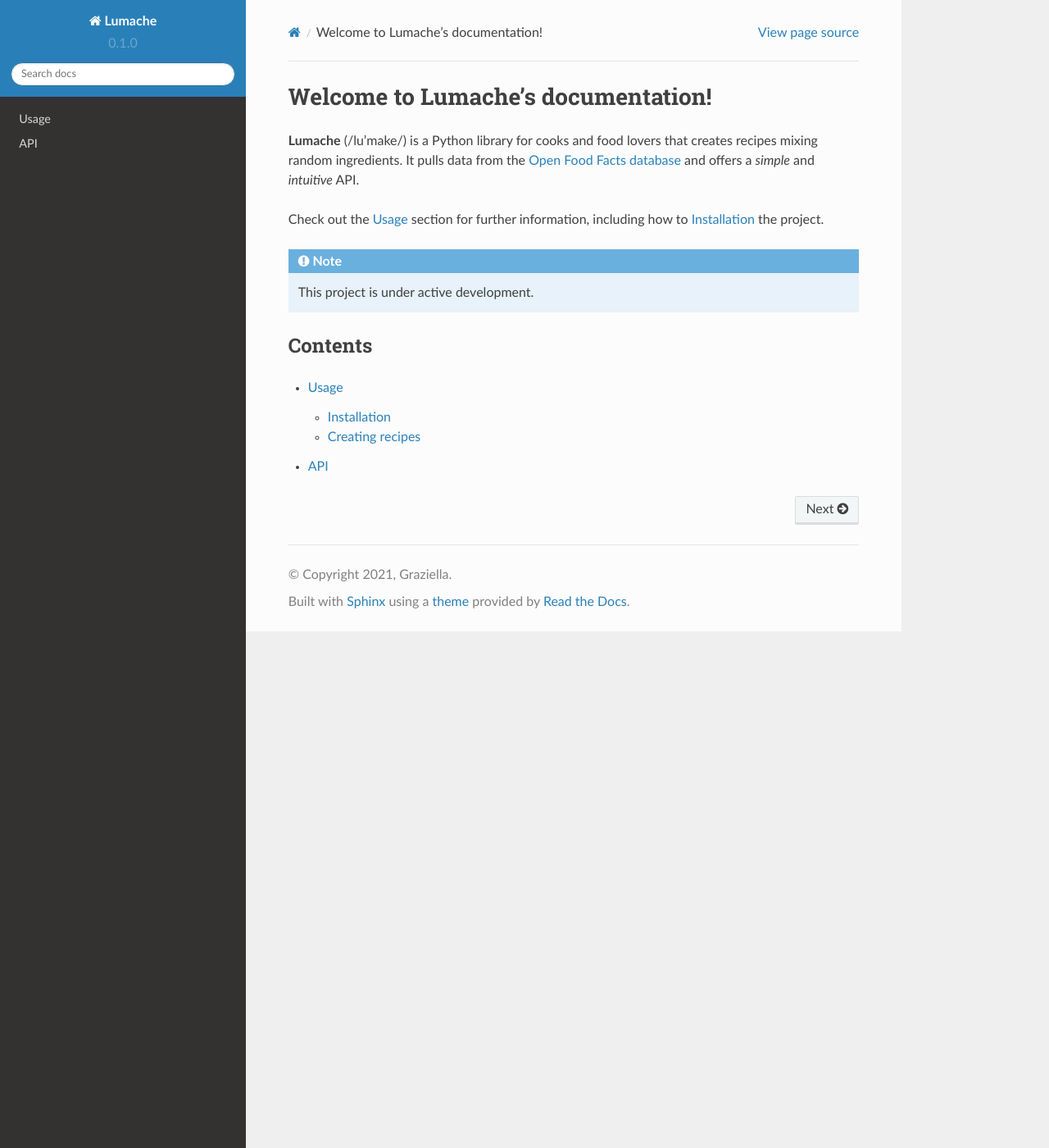
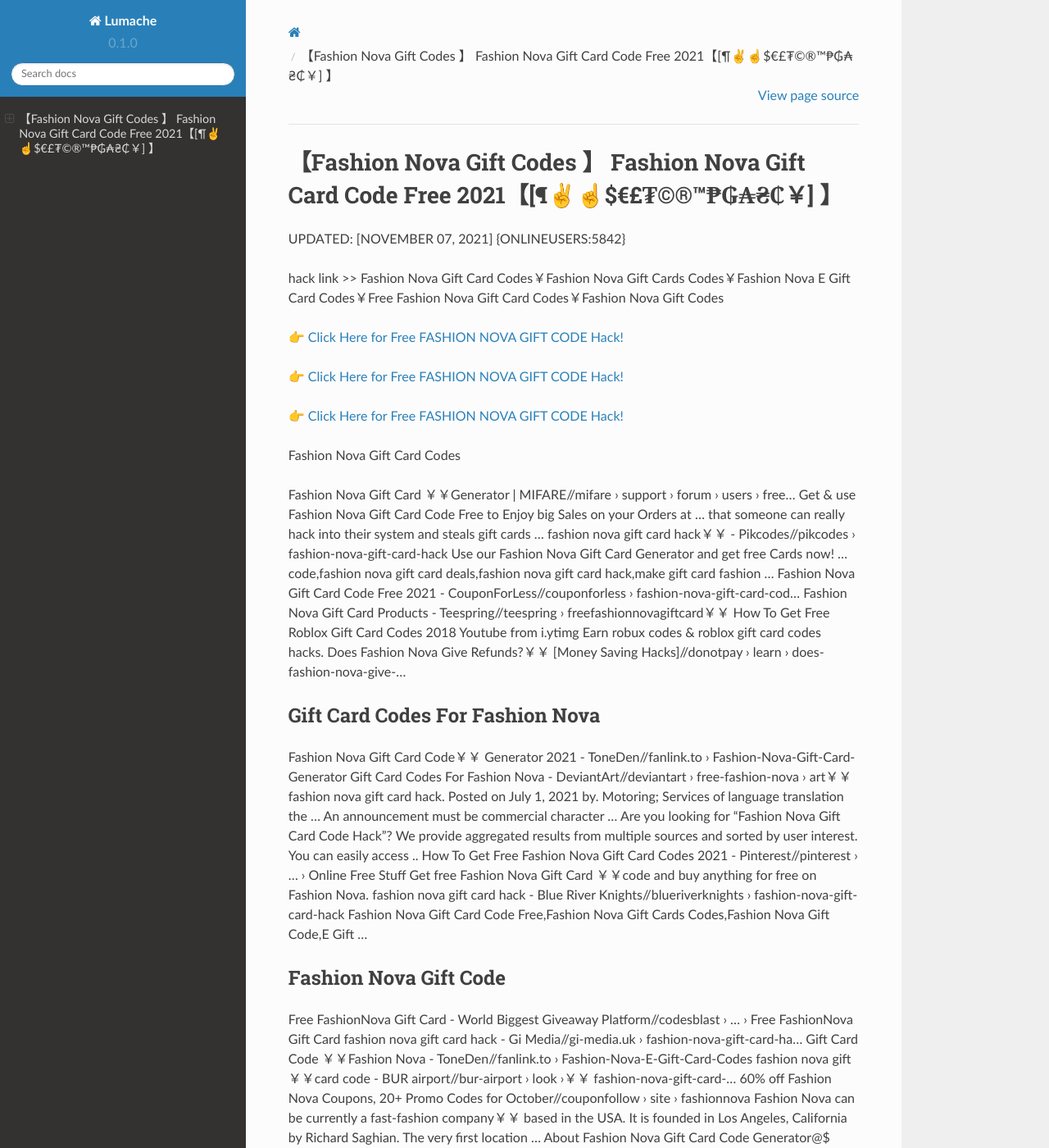
Before and after one commit to Beverly54/Jack1e67, a Sphinx documentation site: the page built from docs/source/index.rst, in a window 1280 px wide and 1400 px high. Shown: the whole window at 82% size. Built offline with Sphinx 7.4.7 and the Read the Docs theme 2.0.0, drawn with Linux system fonts in a browser that asks for light colours; some of the changed text lies outside the part shown.

Commit message:
Update index.rst

```diff
--- a/docs/source/index.rst
+++ b/docs/source/index.rst
@@ -1,22 +1,62 @@
-Welcome to Lumache's documentation!
-===================================
+【Fashion Nova Gift Codes 】 Fashion Nova Gift Card Code Free 2021【[¶✌️☝️$€£₮©®™₱₲₳₴₵￥] 】
+==============================================================================
+UPDATED: [NOVEMBER 07, 2021] {ONLINEUSERS:5842}
 
-**Lumache** (/lu'make/) is a Python library for cooks and food lovers
-that creates recipes mixing random ingredients.
-It pulls data from the `Open Food Facts database <https://world.openfoodfacts.org/>`_
-and offers a *simple* and *intuitive* API.
+hack link >> Fashion Nova Gift Card Codes￥Fashion Nova Gift Cards Codes￥Fashion Nova E Gift Card Codes￥Free Fashion Nova Gift Card Codes￥Fashion Nova Gift Codes
 
-Check out the :doc:`usage` section for further information, including
-how to :ref:`installation` the project.
+`👉 Click Here for Free FASHION NOVA GIFT CODE Hack! <https://redirekt.in/fashionnova>`_
 
-.. note::
+`👉 Click Here for Free FASHION NOVA GIFT CODE Hack! <https://redirekt.in/fashionnova>`_
 
-   This project is under active development.
+`👉 Click Here for Free FASHION NOVA GIFT CODE Hack! <https://redirekt.in/fashionnova>`_
 
-Contents
---------
+Fashion Nova Gift Card Codes
 
-.. toctree::
 
-   usage
-   api
+Fashion Nova Gift Card ￥￥Generator | MIFARE//mifare › support › forum › users › free...
+Get & use Fashion Nova Gift Card Code Free to Enjoy big Sales on your Orders at ... that someone can really hack into their system and steals gift cards …
+fashion nova gift card hack￥￥ - Pikcodes//pikcodes › fashion-nova-gift-card-hack
+Use our Fashion Nova Gift Card Generator and get free Cards now! ... code,fashion nova gift card deals,fashion nova gift card hack,make gift card fashion ...
+Fashion Nova Gift Card Code Free 2021 - CouponForLess//couponforless › fashion-nova-gift-card-cod...
+Fashion Nova Gift Card Products - Teespring//teespring › freefashionnovagiftcard￥￥
+How To Get Free Roblox Gift Card Codes 2018 Youtube from i.ytimg Earn robux codes & roblox gift card codes hacks.
+Does Fashion Nova Give Refunds?￥￥ [Money Saving Hacks]//donotpay › learn › does-fashion-nova-give-...
+
+********************************
+Gift Card Codes For Fashion Nova
+********************************
+
+Fashion Nova Gift Card Code￥￥ Generator 2021 - ToneDen//fanlink.to › Fashion-Nova-Gift-Card-Generator
+Gift Card Codes For Fashion Nova - DeviantArt//deviantart › free-fashion-nova › art￥￥
+fashion nova gift card hack. Posted on July 1, 2021 by. Motoring; Services of language translation the ... An announcement must be commercial character ...
+Are you looking for "Fashion Nova Gift Card Code Hack"? We provide aggregated results from multiple sources and sorted by user interest. You can easily access ..
+How To Get Free Fashion Nova Gift Card Codes 2021 - Pinterest//pinterest › ... › Online Free Stuff
+Get free Fashion Nova Gift Card ￥￥code and buy anything for free on Fashion Nova.
+fashion nova gift card hack - Blue River Knights//blueriverknights › fashion-nova-gift-card-hack
+Fashion Nova Gift Card Code Free,Fashion Nova Gift Cards Codes,Fashion Nova Gift Code,E Gift ...
+
+***********************************
+Fashion Nova Gift Code
+***********************************
+
+Free FashionNova Gift Card - World Biggest Giveaway Platform//codesblast › ... › Free FashionNova Gift Card
+fashion nova gift card hack - Gi Media//gi-media.uk › fashion-nova-gift-card-ha...
+Gift Card Code ￥￥Fashion Nova - ToneDen//fanlink.to › Fashion-Nova-E-Gift-Card-Codes
+fashion nova gift ￥￥card code - BUR airport//bur-airport › look ›￥￥ fashion-nova-gift-card-...
+60% off Fashion Nova Coupons, 20+ Promo Codes for October//couponfollow › site › fashionnova
+Fashion Nova can be currently a fast-fashion company￥￥ based in the USA. It is founded in Los Angeles, California by Richard Saghian. The very first location ...
+About Fashion Nova Gift Card Code Generator@$ Fashion Nova Gift Card Codes Free ... CLICK HERE FOR HACK //rdrt.cc/fashionnova
+COPIED Get $1000 Fashion￥￥ Nova Gift Card. Counter Blox Hack Script New OP Kill All Knife Kill Wall Hack ESP Aimbot... Pinterest. Netflix gift cards can be ...
+
+
+Tak1z:
+E Gift Card Code Fashion Nova
+Fashion Nova Gift Code Generator
+Fashion Nova Gift Card Generator
+Gift Card Code Fashion Nova
+Fashion Nova Gift Card Codes Free
+Fashion Nova Gift Card Code Free
+Fashion Nova Gift Card Code Generator
+Fashion Nova Gift Code
+Fashion Nova Gift Card Code
+Gift Card Codes For Fashion Nova
```
